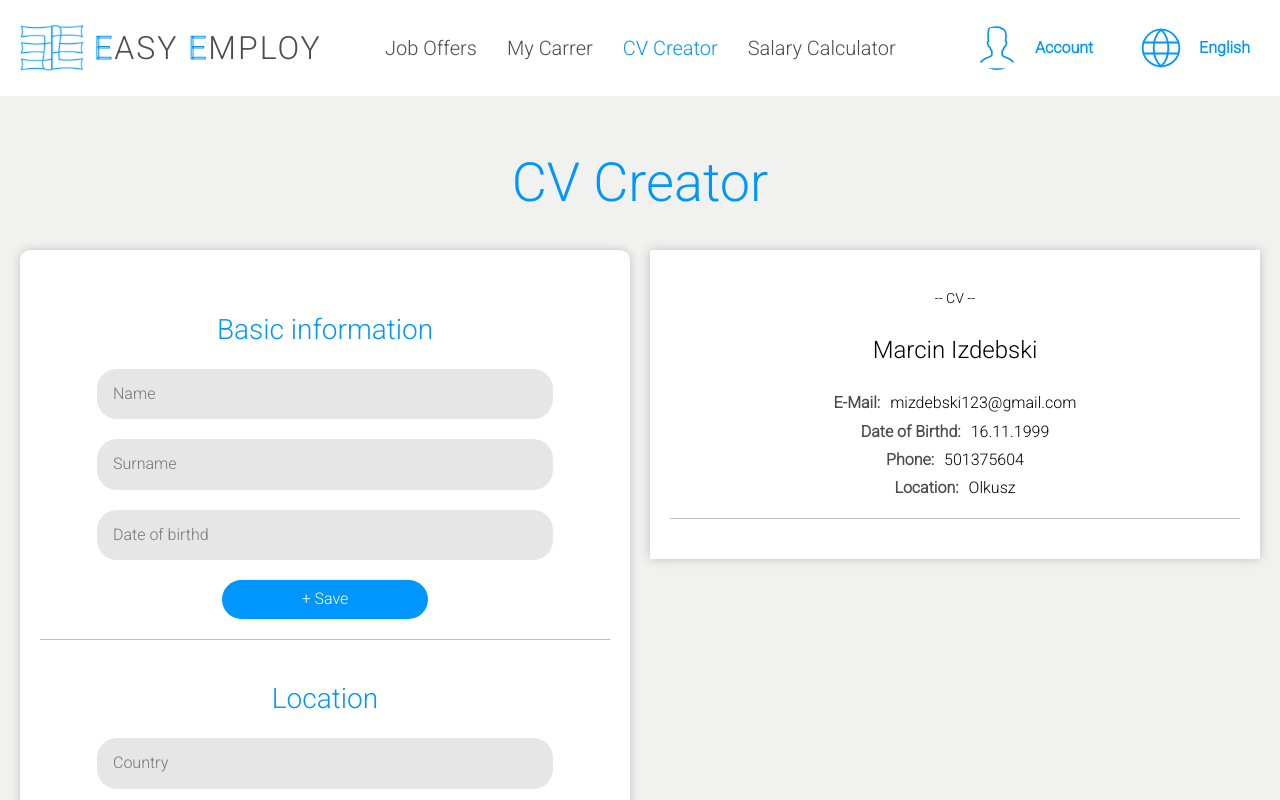
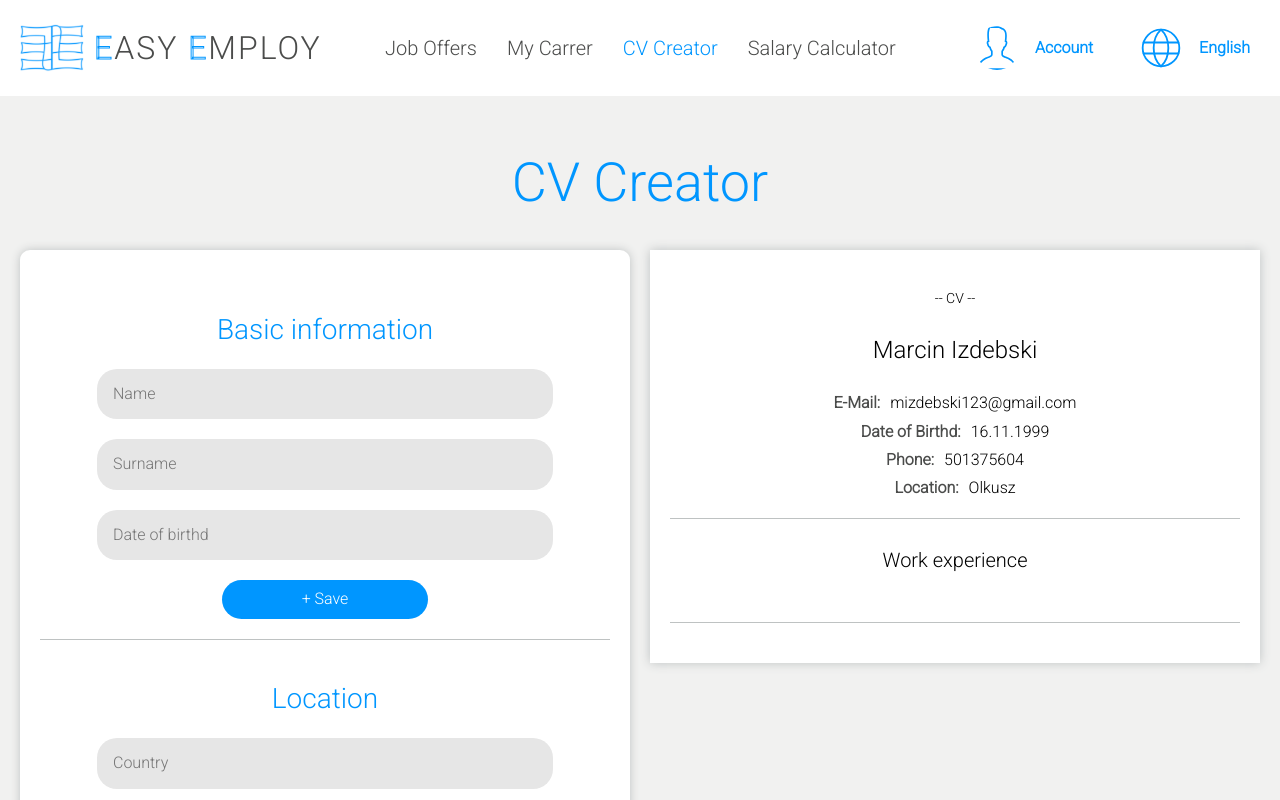
Before and after one commit to mizdebski77/Easy-Employ, a React (Create React App) app: page /CV-Creator in a window 1280 px wide. Shown: the top 800 px of the page. Built offline with nearby package versions, Linux system fonts and the light colour scheme.

Commit message:
Work experience to cv preview added

```diff
--- a/src/features/Creator/creator.tsx
+++ b/src/features/Creator/creator.tsx
@@ -2,6 +2,7 @@ import React from 'react';
 import {
     CVName,
     CVPreview,
+    CVSectionTitle,
     CVTitle,
     ContentSpan,
     ContentWrapper,
@@ -79,6 +80,10 @@ export const Creator = () => {
                             </SpanWrapper>
                         </ElementsWrapper>
 
+                        <ElementsWrapper>
+                            <CVSectionTitle>Work experience</CVSectionTitle>
+                        </ElementsWrapper>
+
                     </CVPreview>
                 </div>
 
--- a/src/features/Creator/styledCreator.ts
+++ b/src/features/Creator/styledCreator.ts
@@ -99,6 +99,12 @@ export const CVName = styled.span`
     margin-bottom: 20px;
 `;
 
+export const CVSectionTitle = styled.h3`
+    font-size: 20px;
+    font-weight: normal;
+    padding-bottom: 10px;
+`;
+
 export const ElementsWrapper = styled.div`
     display: grid;
     gap: 10px;
```
